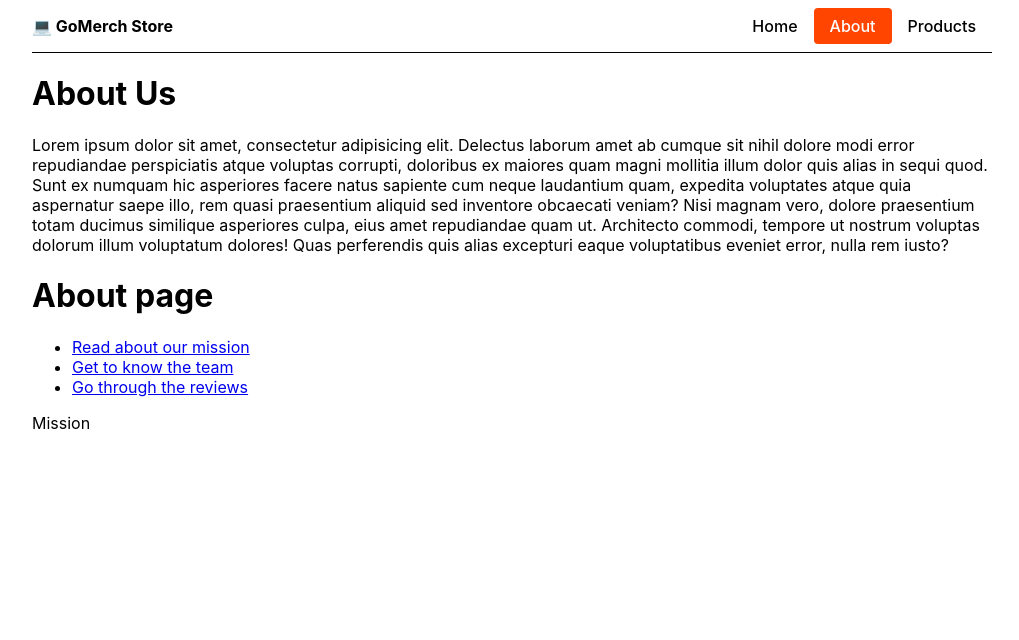
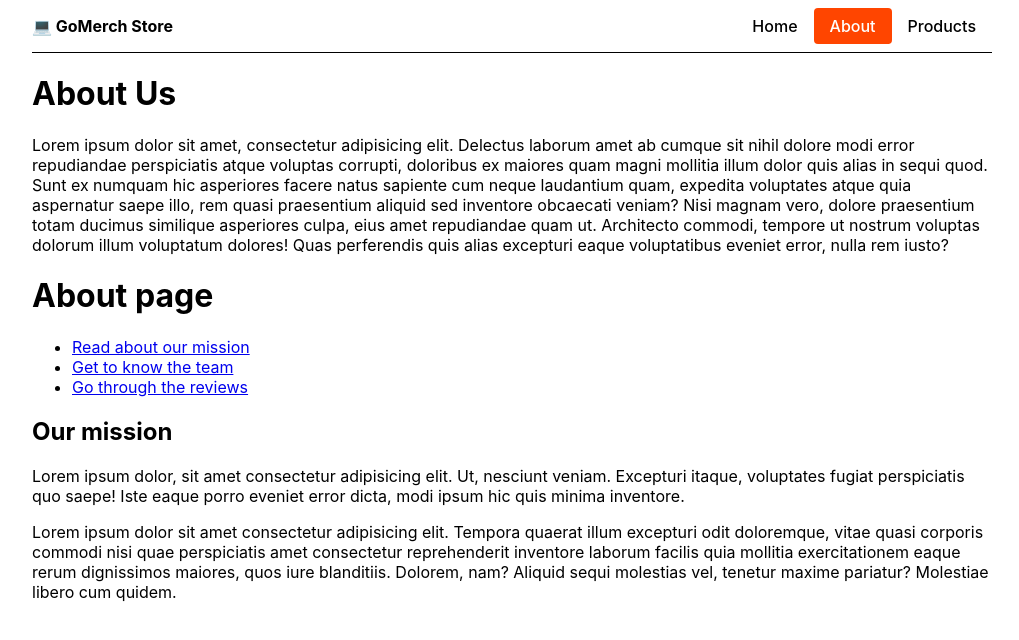
Before and after one commit to IgorMushk/react-mod05-routing, a React (Create React App) app: page /react-mod05-routing/about/mission in a window 1280 px wide. Shown: the top 640 px of the page, without its empty margins (128-1147 px from the left). Built offline with nearby package versions, Linux system fonts and the light colour scheme.

Commit message:
Upd Nested routes -componets  Mission< Team Reviews

```diff
--- a/src/components/Mission/Mission.jsx
+++ b/src/components/Mission/Mission.jsx
@@ -2,7 +2,22 @@
 
 const Mission = () => {
   return (
-    <div>Mission</div>
+    <section>
+      <h2>Our mission</h2>
+      <p>
+        Lorem ipsum dolor, sit amet consectetur adipisicing elit. Ut, nesciunt
+        veniam. Excepturi itaque, voluptates fugiat perspiciatis quo saepe! Iste
+        eaque porro eveniet error dicta, modi ipsum hic quis minima inventore.
+      </p>
+      <p>
+        Lorem ipsum dolor sit amet consectetur adipisicing elit. Tempora quaerat
+        illum excepturi odit doloremque, vitae quasi corporis commodi nisi quae
+        perspiciatis amet consectetur reprehenderit inventore laborum facilis
+        quia mollitia exercitationem eaque rerum dignissimos maiores, quos iure
+        blanditiis. Dolorem, nam? Aliquid sequi molestias vel, tenetur maxime
+        pariatur? Molestiae libero cum quidem.
+      </p>
+    </section>
   )
 }
 
--- a/src/components/Reviews/Reviews.jsx
+++ b/src/components/Reviews/Reviews.jsx
@@ -2,7 +2,25 @@
 
 const Reviews = () => {
   return (
-    <div>Reveiws</div>
+    <section>
+      <div>
+        <h2>First review - 4.6/5</h2>
+        <p>
+          Lorem, ipsum dolor sit amet consectetur adipisicing elit. Autem harum
+          architecto sapiente corporis, voluptatem quas voluptatibus fugiat
+          nulla commodi quidem, dolorem distinctio inventore blanditiis illo
+          tenetur aut enim ex laborum!
+        </p>
+      </div>
+      <div>
+        <h2>Second review - 4.8/5</h2>
+        <p>
+          Lorem ipsum dolor sit amet consectetur adipisicing elit. Corrupti
+          nihil ea, eaque fugit amet possimus officiis asperiores aperiam facere
+          et?
+        </p>
+      </div>
+    </section>
   )
 }
 
--- a/src/components/Team/Team.jsx
+++ b/src/components/Team/Team.jsx
@@ -2,7 +2,25 @@
 
 const Team = () => {
   return (
-    <div>Team</div>
+    <section>
+      <ul>
+        <li>
+          <b>CEO</b> - Gabrijela Vohu Manah
+        </li>
+        <li>
+          <b>Sales</b> - Darius Marianne
+        </li>
+        <li>
+          <b>Product</b> - Ségdae Jean-Pierre
+        </li>
+        <li>
+          <b>Marketing</b> - Melina Theotimos
+        </li>
+        <li>
+          <b>Engineering</b> - Gregor Ramadhani
+        </li>
+      </ul>
+    </section>
   )
 }
 
```
